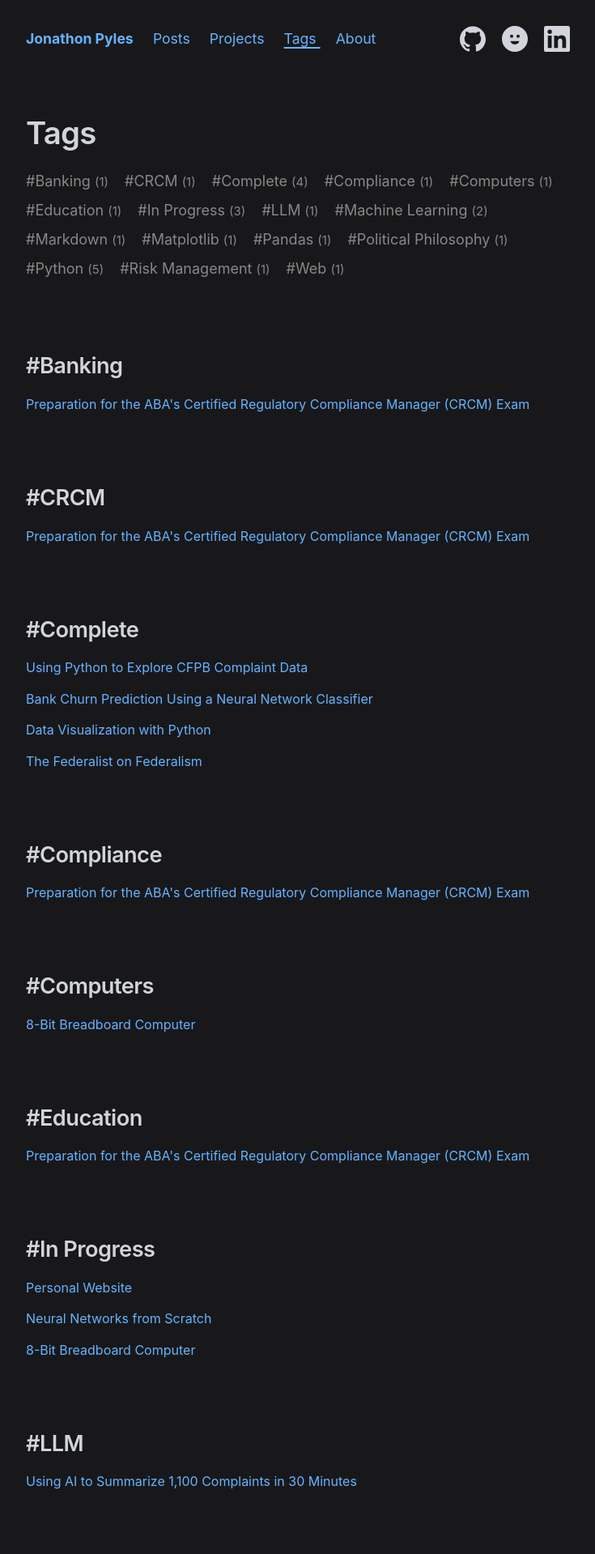
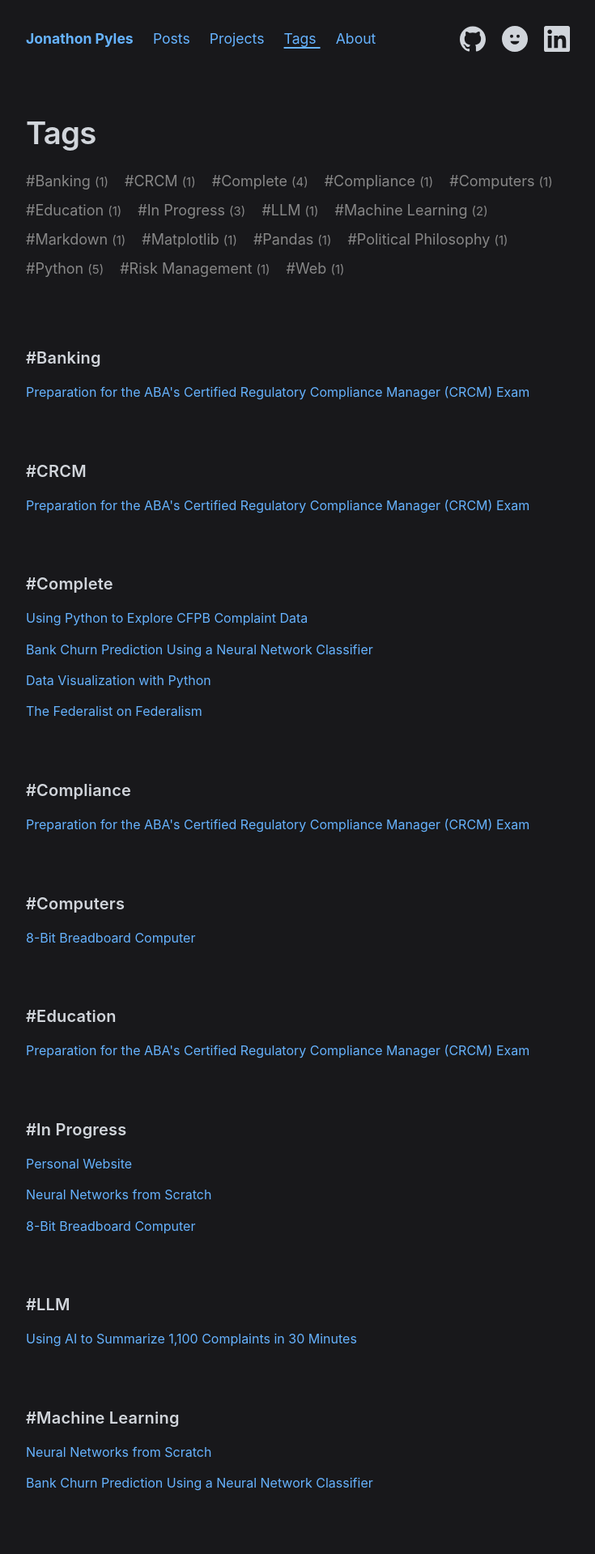
Before and after one commit to JNPyles/JNPyles.github.io, a Jekyll site: the page built from tags.html, in a window 1280 px wide. Shown: the top 1919 px of the page at 81% size, without its empty margins (272-1007 px from the left). Built offline with Jekyll 4.4.1, drawn with Linux system fonts in a browser that asks for light colours; nearby versions of some CDN libraries.

Commit message:
Update tags.html

```diff
--- a/tags.html
+++ b/tags.html
@@ -17,9 +17,9 @@ permalink: /tags/
 </div>
 
 {% for tag in sorted_tags %}
-  <h2 id="{{ tag[0] | slugify }}" style="padding-top: 2rem; border-top: 1px solid var(--border);">
+  <h3 id="{{ tag[0] | slugify }}" style="padding-top: 2rem; border-top: 1px solid var(--border);">
     #{{ tag[0] }}
-  </h2>
+  </h3>
 
   <ul class="post-list">
     {% for post in tag[1] %}
```
